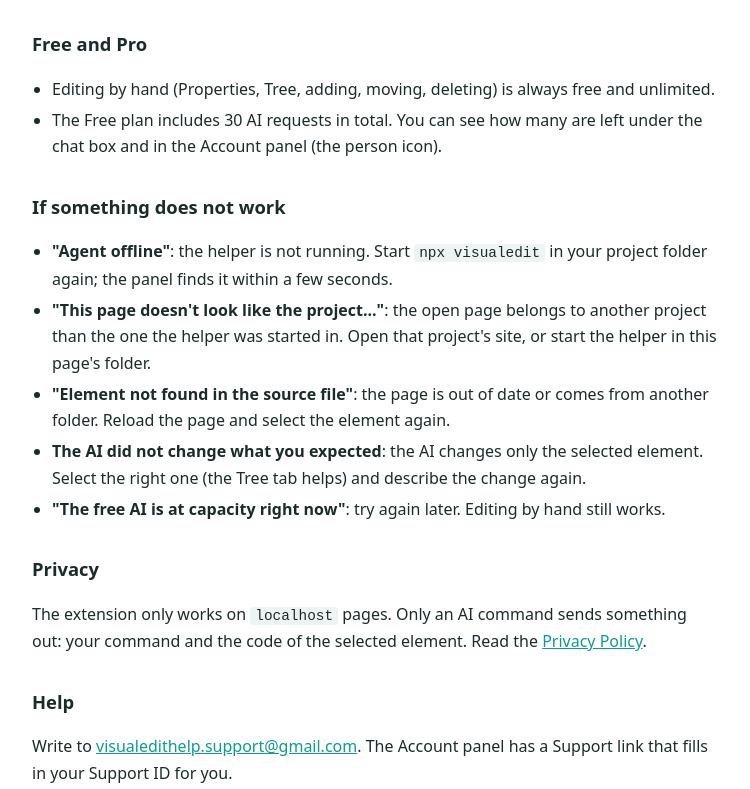
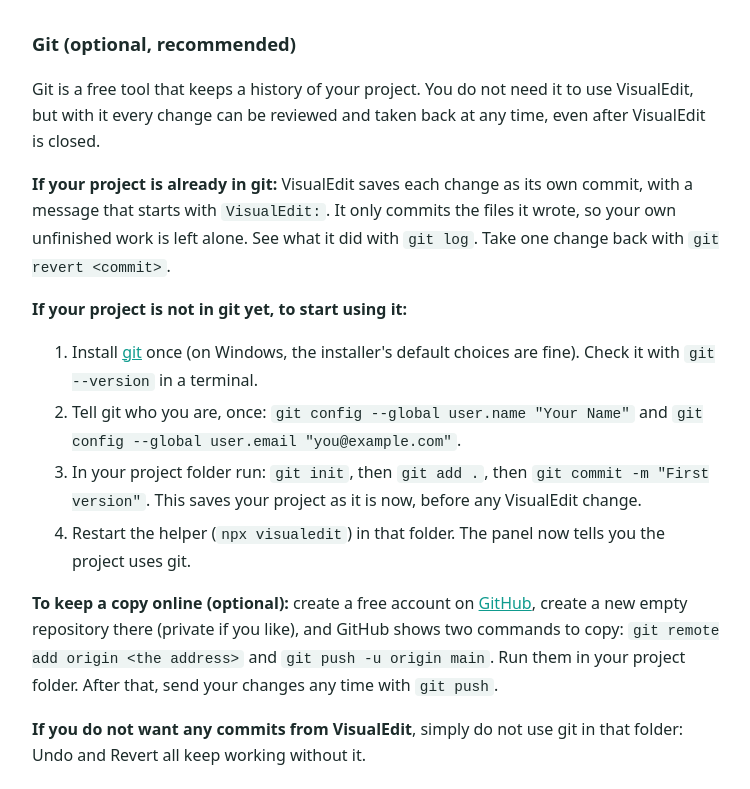
Before and after one commit to Frontendwep-Developer/visualedit-site, a plain HTML site: page how-to-use.html in a window 1280 px wide. Shown: the part 1318-2107 px from the top of the page, without its empty margins (264-1014 px from the left). Drawn offline with Linux system fonts and the light colour scheme.

Commit message:
How to use: git section

```diff
--- a/how-to-use.html
+++ b/how-to-use.html
@@ -44,6 +44,19 @@
 <li>For an important project, keep a copy or use git, as you would with any tool that writes your files.</li>
 </ul>
 
+<h2>Git (optional, recommended)</h2>
+<p>Git is a free tool that keeps a history of your project. You do not need it to use VisualEdit, but with it every change can be reviewed and taken back at any time, even after VisualEdit is closed.</p>
+<p><strong>If your project is already in git:</strong> VisualEdit saves each change as its own commit, with a message that starts with <code>VisualEdit:</code>. It only commits the files it wrote, so your own unfinished work is left alone. See what it did with <code>git log</code>. Take one change back with <code>git revert &lt;commit&gt;</code>.</p>
+<p><strong>If your project is not in git yet, to start using it:</strong></p>
+<ol>
+<li>Install <a href="https://git-scm.com/downloads">git</a> once (on Windows, the installer's default choices are fine). Check it with <code>git --version</code> in a terminal.</li>
+<li>Tell git who you are, once: <code>git config --global user.name "Your Name"</code> and <code>git config --global user.email "you@example.com"</code>.</li>
+<li>In your project folder run: <code>git init</code>, then <code>git add .</code>, then <code>git commit -m "First version"</code>. This saves your project as it is now, before any VisualEdit change.</li>
+<li>Restart the helper (<code>npx visualedit</code>) in that folder. The panel now tells you the project uses git.</li>
+</ol>
+<p><strong>To keep a copy online (optional):</strong> create a free account on <a href="https://github.com">GitHub</a>, create a new empty repository there (private if you like), and GitHub shows two commands to copy: <code>git remote add origin &lt;the address&gt;</code> and <code>git push -u origin main</code>. Run them in your project folder. After that, send your changes any time with <code>git push</code>.</p>
+<p><strong>If you do not want any commits from VisualEdit</strong>, simply do not use git in that folder: Undo and Revert all keep working without it.</p>
+
 <h2>Free and Pro</h2>
 <ul>
 <li>Editing by hand (Properties, Tree, adding, moving, deleting) is always free and unlimited.</li>
```
